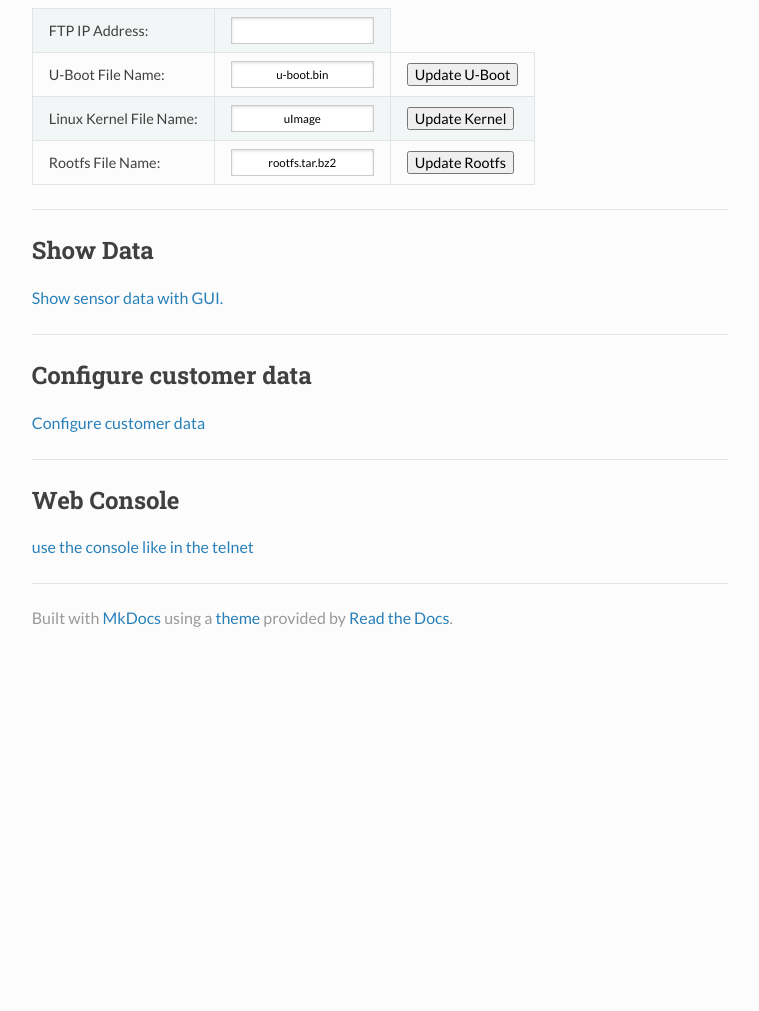
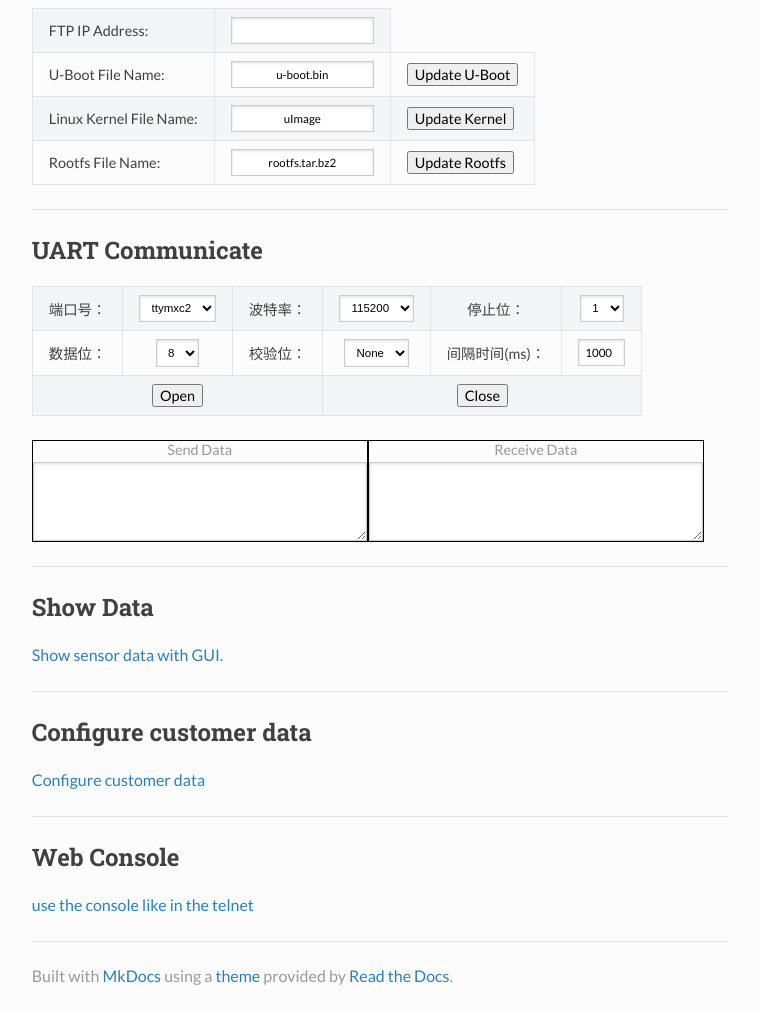
Before and after one commit to ZengjfOS/SettingsPage, a PHP site: page / in a window 1280 px wide. Shown: the part 1304-2315 px from the top of the page, without its empty margins (410-1169 px from the left). Before the commit the page ends 1931 px from the top, so only its background shows below. Run offline with PHP 8.4, Linux system fonts and the light colour scheme.

Commit message:
add: finish UART UI.

```diff
--- a/index.php
+++ b/index.php
@@ -349,6 +349,78 @@
                         </div>
 
                         <hr/>
+                        <h2 id="uart-communicate">UART Communicate</h2>
+                        <div>
+  <div>
+    <table border="1">
+      <tr align="center" valign="middle">
+        <td>端口号：</td>
+        <td>
+          <select name="COMPorts" id="COMPorts">
+            <option value="ttymxc0">ttymxc0</option>
+    		<option value="ttymxc1">ttymxc1</option>
+    		<option value="ttymxc2" selected="selected">ttymxc2</option>
+    	    <option value="ttymxc3">ttymxc3</option>
+            <option value="ttymxc4">ttymxc4</option>
+          </select></td>
+        <td>波特率：</td>
+        <td>
+          <select name="BaudRate" id="BaudRate">
+            <option value="9600">9600</option>
+    		  <option value="19200">19200</option>
+    		  <option value="38400">38400</option>
+    	      <option value="57600">57600</option>
+            <option value="115200" selected="selected">115200</option>
+          </select>
+        </td>
+        <td>停止位：</td>
+        <td>
+          <select name="StopBit" id="StopBit">
+            <option value="1" selected="selected">1</option>
+    		  <option value="2">2</option>
+        </select></td>
+      </tr>
+      <tr align="center" valign="middle">
+        <td>数据位：</td>
+        <td>
+          <select name="DataLen" id="DataLen">
+            <option value="7">7</option>
+            <option value="8" selected="selected">8</option>
+        </select></td>
+        <td>校验位：</td>
+        <td>
+          <select name="CheckBit" id="CheckBit">
+            <option value="None" selected="selected">None</option>
+    		<option value="Odd">Odd</option>
+            <option value="Even">Even</option>
+        </select></td>
+        <td>间隔时间(ms)：</td>
+        <td><input type="text" name="IntervalSendData" value="1000" size="4"></td>
+      </tr>
+      <tr align="center" valign="middle">
+        <td colspan="3"> <input type="button" name="OpenCOMPort" id="OpenCOMPort" value="Open" /></td>
+        <td colspan="3"><input type="button" name="CloseCOMPort2" id="CloseCOMPort" value="Close" /></td>
+      </tr>
+    </table>
+    <div>
+      <div  style="float: left;border:1px solid #000;">
+      	<div align="center">
+          <label>Send Data</label>
+        </div>
+        <textarea name="SendData" cols="43" rows="4"></textarea>
+      </div>
+      <div style="float: left;border:1px solid #000;">
+        <div align="center">
+        <label>Receive Data</label>
+        </div>
+        <textarea name="SendData" cols="43" rows="4"></textarea>
+      </div>
+      <div align="center" style="clear: both;"></div>
+    </div>
+  </div>
+                        </div>
+
+                        <hr/>
                         <h2 id="show-data">Show Data</h2>
                         <div>
                             <p><a href="sensor.php">Show sensor data with GUI.</a></p>
```
